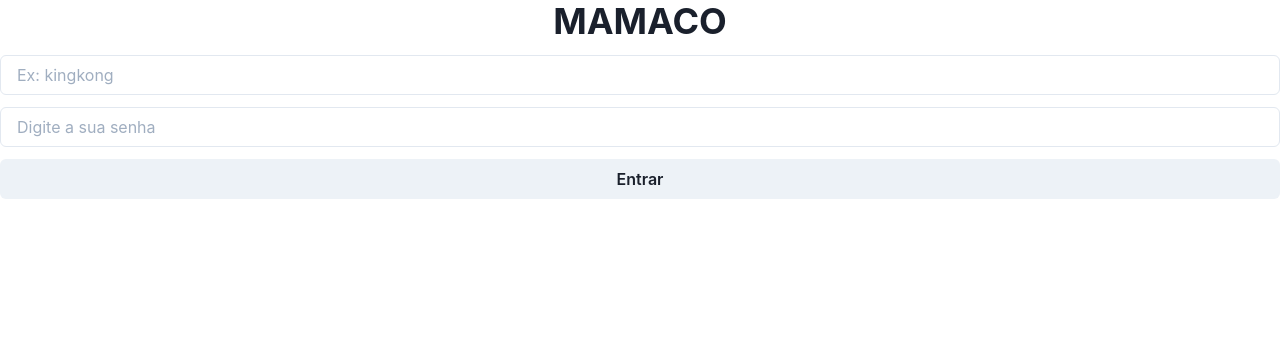
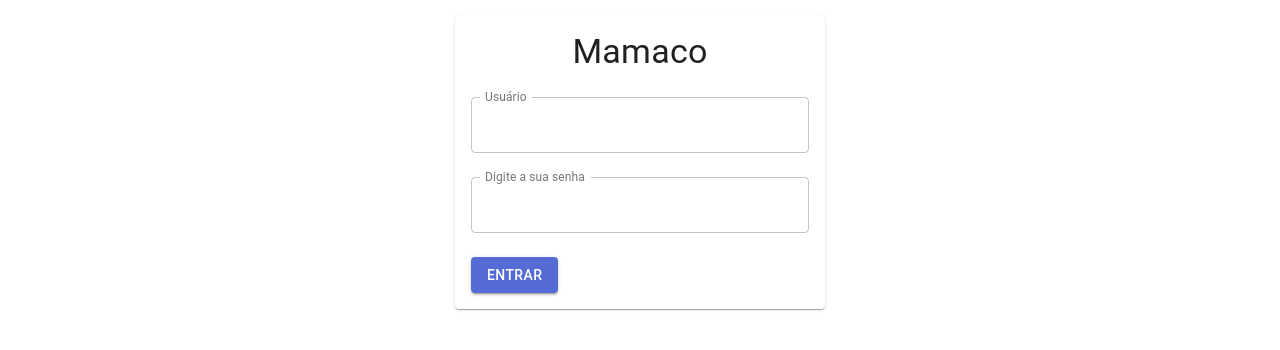
Before and after one commit to schellerg/mamaco, a React (Create React App) app in the folder front-novo/: page / in a window 1280 px wide. Shown: the top 350 px of the page. Built offline with nearby package versions, Linux system fonts and the light colour scheme.

Commit message:
Move para a Material UI e cria a tela básica

```diff
--- a/front-novo/package.json
+++ b/front-novo/package.json
@@ -3,17 +3,16 @@
   "version": "0.1.0",
   "private": true,
   "dependencies": {
-    "@chakra-ui/icons": "^1.0.5",
-    "@chakra-ui/react": "^1.3.3",
     "@emotion/react": "^11.1.5",
     "@emotion/styled": "^11.1.5",
+    "@material-ui/core": "^4.11.3",
+    "@material-ui/icons": "^4.11.2",
     "@testing-library/jest-dom": "^5.11.9",
     "@testing-library/react": "^11.2.5",
     "@testing-library/user-event": "^12.8.0",
     "axios": "^0.21.1",
     "framer-motion": "^3.7.0",
     "react": "^17.0.1",
-    "react-datepicker": "^3.6.0",
     "react-dom": "^17.0.1",
     "react-router-dom": "^5.2.0",
     "react-scripts": "4.0.3",
--- a/front-novo/src/index.js
+++ b/front-novo/src/index.js
@@ -1,13 +1,18 @@
 import React from 'react';
 import ReactDOM from 'react-dom';
+import CssBaseline from '@material-ui/core/CssBaseline';
+import { ThemeProvider } from '@material-ui/core/styles';
 import App from './App';
-import { ChakraProvider } from '@chakra-ui/react';
 import reportWebVitals from './reportWebVitals';
+import theme from './theme';
+
+<link rel="stylesheet" href="https://fonts.googleapis.com/css?family=Roboto:300,400,500,700&display=swap" />
 
 ReactDOM.render(
-  <ChakraProvider>
+  <ThemeProvider theme={theme}>
+      <CssBaseline />
       <App />
-  </ChakraProvider>,
+  </ThemeProvider>,
   document.getElementById('root')
 );
 
--- a/front-novo/src/pages/Home.jsx
+++ b/front-novo/src/pages/Home.jsx
@@ -1,12 +1,12 @@
 import React, { useState } from 'react'
 import { useHistory } from 'react-router-dom';
+import { Button, Container, Grid, Paper, TextField, Typography } from '@material-ui/core';
 import api from '../Api'
-import { Button, Heading, Input, SimpleGrid, Stack, Text } from '@chakra-ui/react'
 
 const Home = () => {
     const history = useHistory();
-    const [ enteredUser, setEnteredUser ] = useState();
-    const [ enteredPass, setEnteredPass ] = useState();
+    const [ enteredUser, setEnteredUser ] = useState('');
+    const [ enteredPass, setEnteredPass ] = useState('');
     const [ isValid, setIsValid ] = useState(true);
     const [ errorMessage, setErrorMessage ] = useState('');
 
@@ -34,17 +34,56 @@ const Home = () => {
     }
 
     return(
-        <SimpleGrid maxChildWidth='410px'>
-            <Stack spacing={3}>
-                <Heading textAlign='center' textTransform='uppercase'>Mamaco</Heading>
-                <Input placeholder='Ex: kingkong' size='md' onChange={e => setEnteredUser(e.target.value)} />
-                <Input placeholder='Digite a sua senha' size='md'  type='password' onChange={e => setEnteredPass(e.target.value)} />
-                { !isValid &&
-                    <Text fontSize='md' colorScheme='red'>{errorMessage}</Text>
-                }
-                <Button onClick={handleSubmit}>Entrar</Button>
-            </Stack>
-        </SimpleGrid>
+        <Container style={{ padding: 15, margin: 'auto', maxWidth: 400 }}>
+            <Paper style={{ padding: 16 }}>
+                <Grid container spacing={3}>
+                    <Grid item xs={12}>
+                        <Typography variant='h4' align='center' component='h1'>Mamaco</Typography>
+                    </Grid>
+
+                    <Grid item xs={12}>
+                        <TextField
+                            fullWidth
+                            label='Usuário'
+                            variant='outlined'
+                            InputLabelProps={{
+                                shrink: true,
+                            }}
+                            onChange={e => setEnteredUser(e.target.value)}
+                        />
+                    </Grid>
+
+                    <Grid item xs={12}>
+                        <TextField
+                            fullWidth
+                            label='Digite a sua senha'
+                            type='password'
+                            variant='outlined'
+                            InputLabelProps={{
+                                shrink: true,
+                            }}
+                            onChange={e => setEnteredPass(e.target.value)}
+                        />
+                    </Grid>
+
+                    { !isValid &&
+                        <Grid item xs={12}>
+                            <Typography color='error'>{errorMessage}</Typography>
+                        </Grid>
+                    }
+
+                    <Grid item xs={12}>
+                        <Button
+                            color='primary'
+                            variant='contained'
+                            onClick={handleSubmit}
+                        >
+                            Entrar
+                        </Button>
+                    </Grid>
+                </Grid>
+            </Paper>
+        </Container>
     )
 }
 
--- /dev/null
+++ b/front-novo/src/theme.js
@@ -0,0 +1,22 @@
+import { red } from '@material-ui/core/colors';
+import { createMuiTheme } from '@material-ui/core/styles';
+
+// A custom theme for this app
+const theme = createMuiTheme({
+  palette: {
+    primary: {
+      main: '#556cd6',
+    },
+    secondary: {
+      main: '#19857b',
+    },
+    error: {
+      main: red.A400,
+    },
+    background: {
+      default: '#fff',
+    },
+  },
+});
+
+export default theme;
```
Also changed, not shown: front-novo/src/pages/Wallet.jsx (+101 -54 lines), 1 other file (tests, documents, lock files or other folders).
